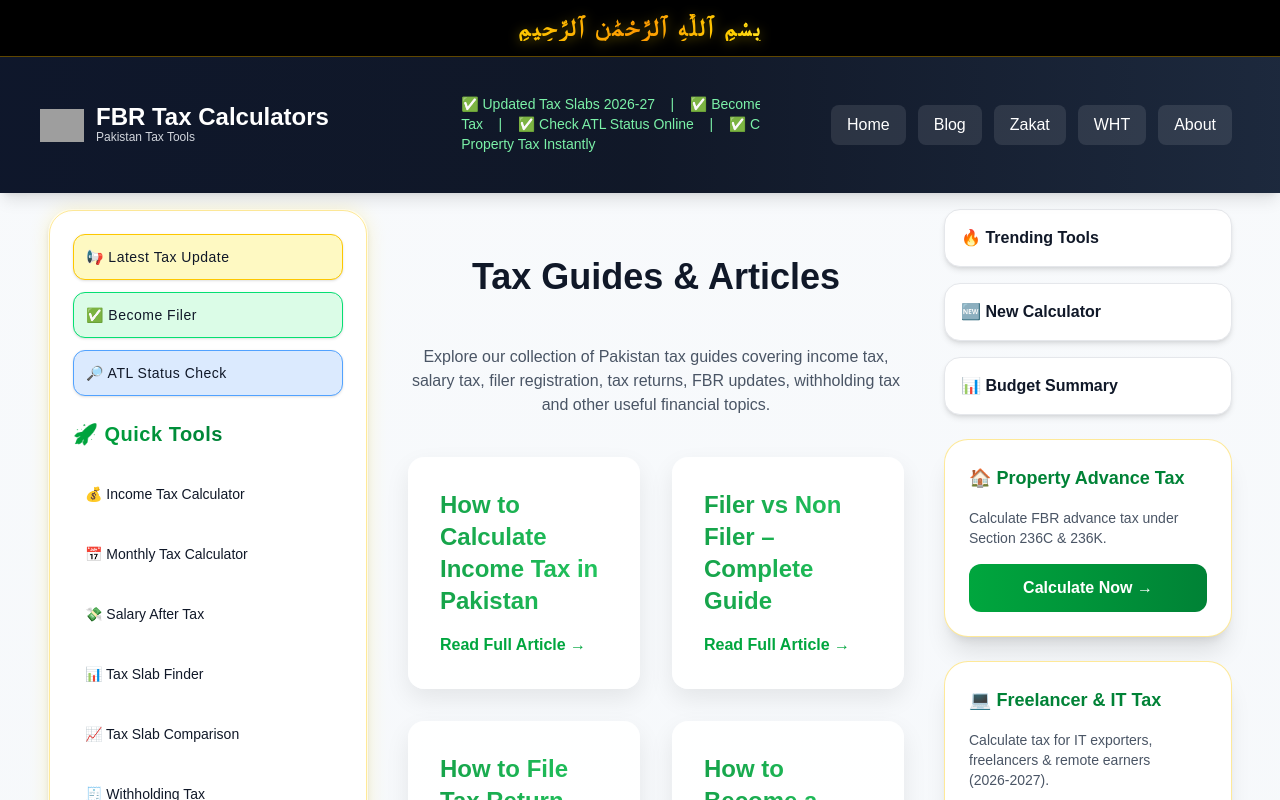
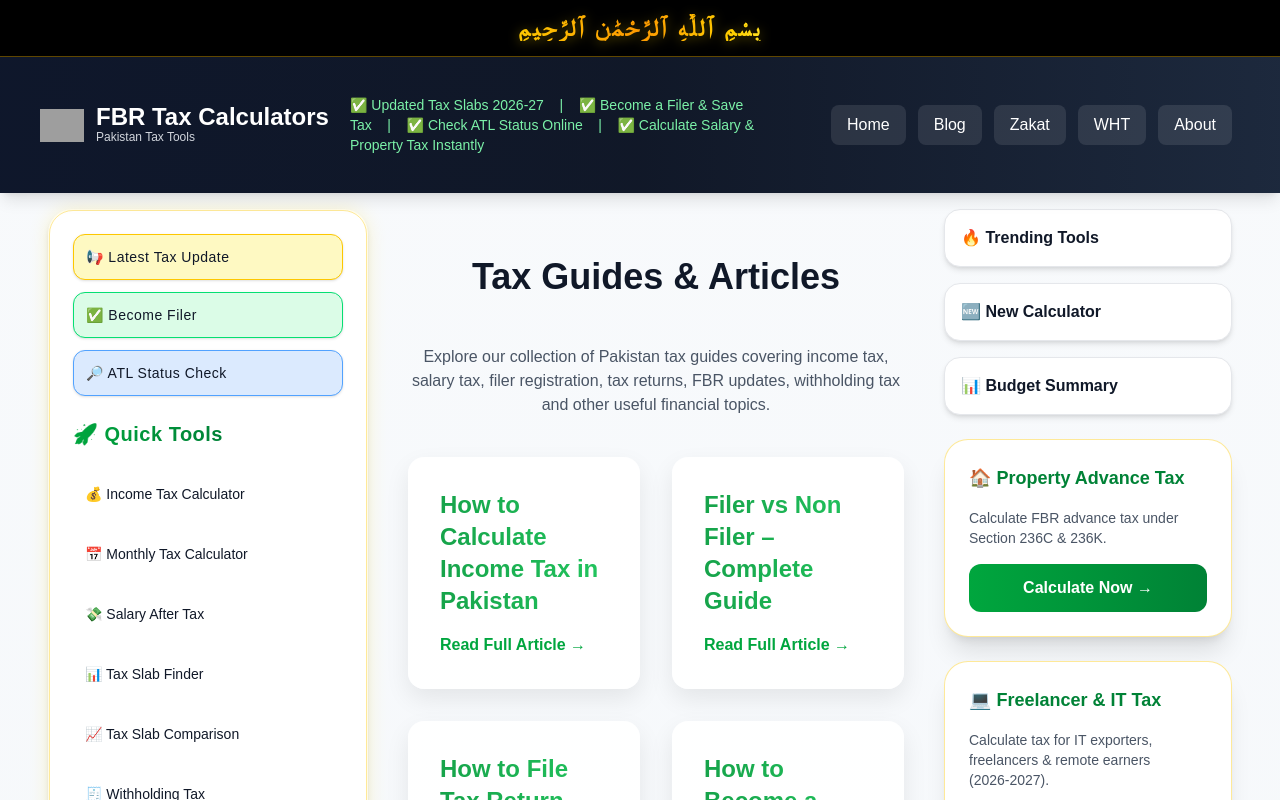
Before and after one commit to muhammadobaid1986/fbrtaxcalculators, a Next.js app: page /blog in a window 1280 px wide. Shown: the top 800 px of the page. Built offline with nearby package versions, Linux system fonts and the light colour scheme; grey boxes are pictures that could not be loaded.

Commit message:
Fixed gradient text CSS for better compatibility

```diff
--- a/app/globals.css
+++ b/app/globals.css
@@ -9,8 +9,9 @@ body {
 /* Gradient Text */
 .gradient-text {
   background: linear-gradient(to right, #16a34a, #22c55e);
+  background-clip: text;
   -webkit-background-clip: text;
-  -webkit-text-fill-color: transparent;
+  color: transparent;
 }
 
 /* Card Style */
@@ -30,14 +31,3 @@ html,
 body {
   overflow-x: hidden;
 }
-
-@keyframes marquee {
-  0% { transform: translateX(100%); }
-  100% { transform: translateX(-100%); }
-}
-
-.animate-marquee {
-  display: inline-block;
-  min-width: 100%;
-  animation: marquee 18s linear infinite;
-}
```
